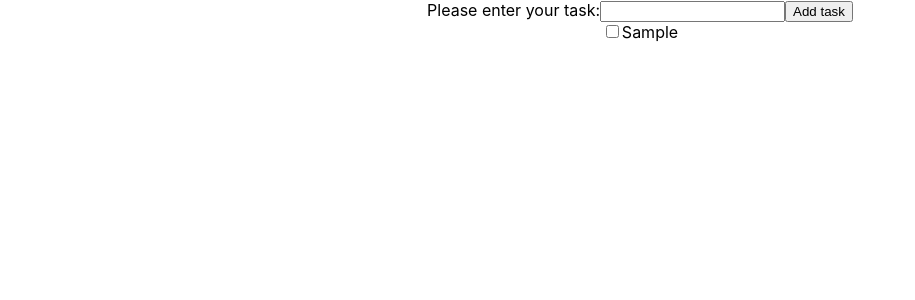
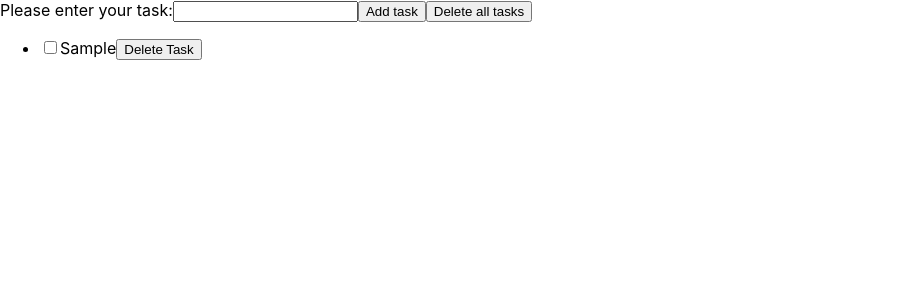
Before and after one commit to Dennis539/ToDo-app, a React (Create React App) app: page / in a window 1280 px wide. Both pictures are taken after typing "Sample" into the empty fields and a click on the button "Add task". Shown: the top 300 px of the page, without its empty margins (0-915 px from the left). Built offline with nearby package versions, Linux system fonts and the light colour scheme.

Commit message:
Restructured app

```diff
--- a/src/App.css
+++ /dev/null
@@ -1,38 +0,0 @@
-.App {
-  text-align: center;
-}
-
-.App-logo {
-  height: 40vmin;
-  pointer-events: none;
-}
-
-@media (prefers-reduced-motion: no-preference) {
-  .App-logo {
-    animation: App-logo-spin infinite 20s linear;
-  }
-}
-
-.App-header {
-  background-color: #282c34;
-  min-height: 100vh;
-  display: flex;
-  flex-direction: column;
-  align-items: center;
-  justify-content: center;
-  font-size: calc(10px + 2vmin);
-  color: white;
-}
-
-.App-link {
-  color: #61dafb;
-}
-
-@keyframes App-logo-spin {
-  from {
-    transform: rotate(0deg);
-  }
-  to {
-    transform: rotate(360deg);
-  }
-}
--- a/src/App.js
+++ b/src/App.js
@@ -1,25 +1,43 @@
-import "./App.css"
 import * as React from "react"
+import TaskContent from "./TaskContent"
 
 function App() {
     const [inputValue, setInputValue] = React.useState("")
     const [tasks, setTasks] = React.useState([])
 
+    const addItem = (item) => {
+        const id = tasks.length ? tasks.length : 0
+        const newTask = { id, checked: false, item }
+        setTasks([...tasks, newTask])
+    }
+
     const handleSubmit = (e) => {
         e.preventDefault()
         if (inputValue) {
-            setTasks([...tasks, { label: inputValue, completed: false }])
+            addItem(inputValue)
         }
         setInputValue("")
     }
 
-    const Checkbox = ({ label, value, toggle }) => {
-        return (
-            <label>
-                <input type="checkbox" checked={value} onChange={toggle} />
-                {label}
-            </label>
+    const handleCheck = (id) => {
+        const listTasks = tasks.map((item) =>
+            item.id === id ? { ...item, checked: !item.checked } : item
         )
+    }
+
+    const updateTask = (index) => {
+        const updatedTasks = [...tasks]
+        console.log(updatedTasks)
+    }
+
+    const deleteSingleTask = (id) => {
+        console.log(`Deleting single task at index ${id}`)
+        const updatedTasks = tasks.filter((task) => task.id !== id)
+        setTasks(updatedTasks)
+    }
+
+    const deleteAllTasks = (e) => {
+        setTasks([])
     }
 
     return (
@@ -34,23 +52,14 @@ function App() {
                     />
                 </label>
                 <button type="submit">Add task</button>
+                <button onClick={deleteAllTasks}>Delete all tasks</button>
             </form>
             <div>
-                {tasks.map((task, index) => {
-                    return (
-                        <Checkbox
-                            key={index}
-                            label={task.label}
-                            value={task.completed}
-                            toggle={() => {
-                                const updatedTasks = [...tasks]
-                                updatedTasks[index].completed =
-                                    !updatedTasks[index].completed
-                                setTasks(updatedTasks)
-                            }}
-                        />
-                    )
-                })}
+                <TaskContent
+                    tasks={tasks}
+                    deleteSingleTask={deleteSingleTask}
+                    handleCheck={handleCheck}
+                />
             </div>
         </div>
     )
--- /dev/null
+++ b/src/SingleTask.js
@@ -0,0 +1,19 @@
+const SingleTask = ({ task, deleteSingleTask, handleCheck }) => {
+    return (
+        <li className="task">
+            <input
+                type="checkbox"
+                checked={task.checked}
+                onChange={handleCheck}
+            />
+            <label>{task.item}</label>
+
+            <button onClick={() => deleteSingleTask(task.id)}>
+                Delete Task
+            </button>
+            {/* <button onClick={updateTask}>Update Tasks</button> */}
+        </li>
+    )
+}
+
+export default SingleTask
--- /dev/null
+++ b/src/TaskContent.js
@@ -0,0 +1,19 @@
+import TaskList from "./TaskList"
+
+const TaskContent = ({ tasks, deleteSingleTask, handleCheck }) => {
+    return (
+        <main>
+            {tasks.length ? (
+                <TaskList
+                    tasks={tasks}
+                    deleteSingleTask={deleteSingleTask}
+                    handleCheck={handleCheck}
+                />
+            ) : (
+                <p>Your list is empty</p>
+            )}
+        </main>
+    )
+}
+
+export default TaskContent
--- /dev/null
+++ b/src/TaskList.js
@@ -0,0 +1,17 @@
+import SingleTask from "./SingleTask"
+
+const TaskList = ({ tasks, deleteSingleTask, handleCheck }) => {
+    return (
+        <ul>
+            {tasks.map((task) => (
+                <SingleTask
+                    task={task}
+                    deleteSingleTask={deleteSingleTask}
+                    handleCheck={handleCheck}
+                />
+            ))}
+        </ul>
+    )
+}
+
+export default TaskList
```
Also changed, not shown: src/logo.svg (deleted).
